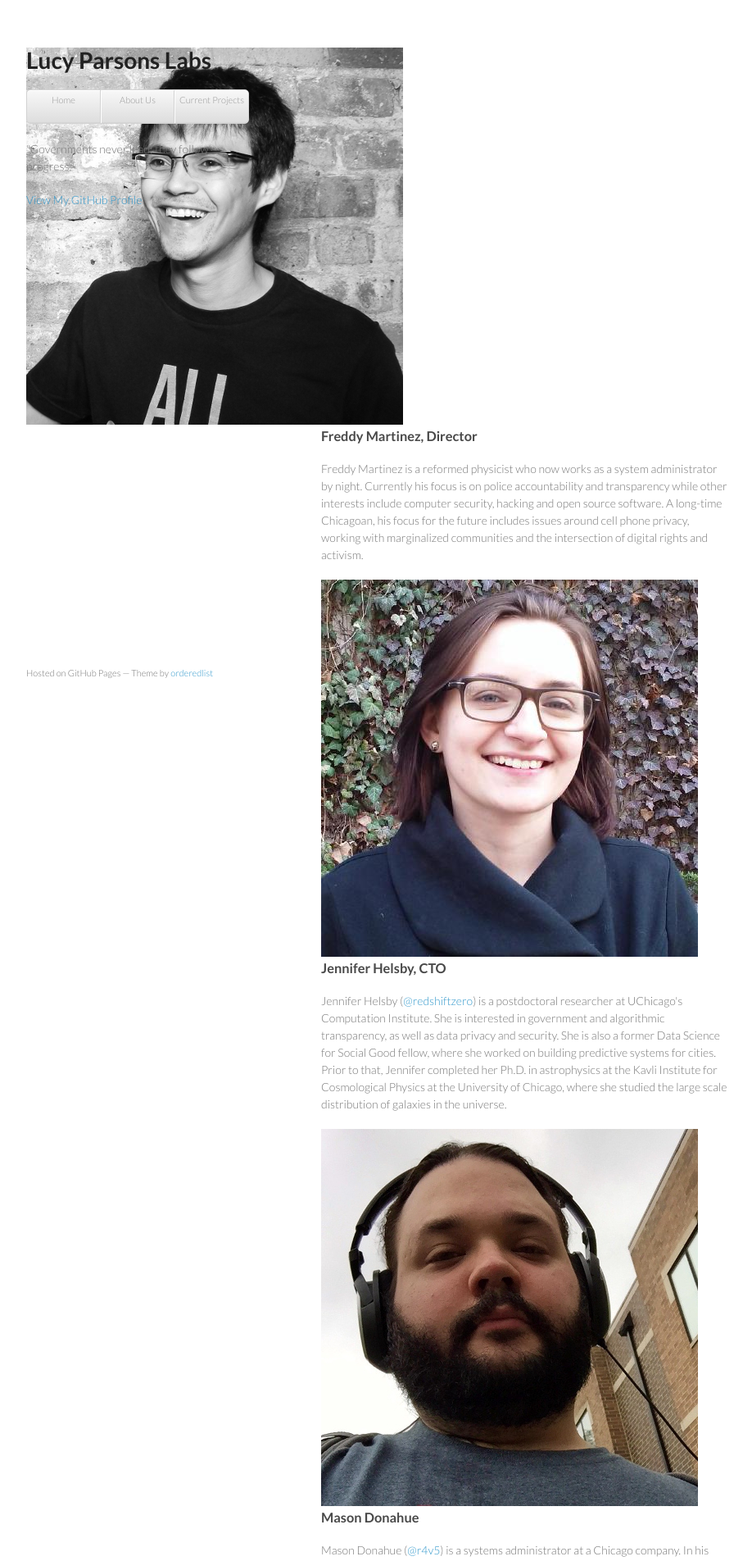
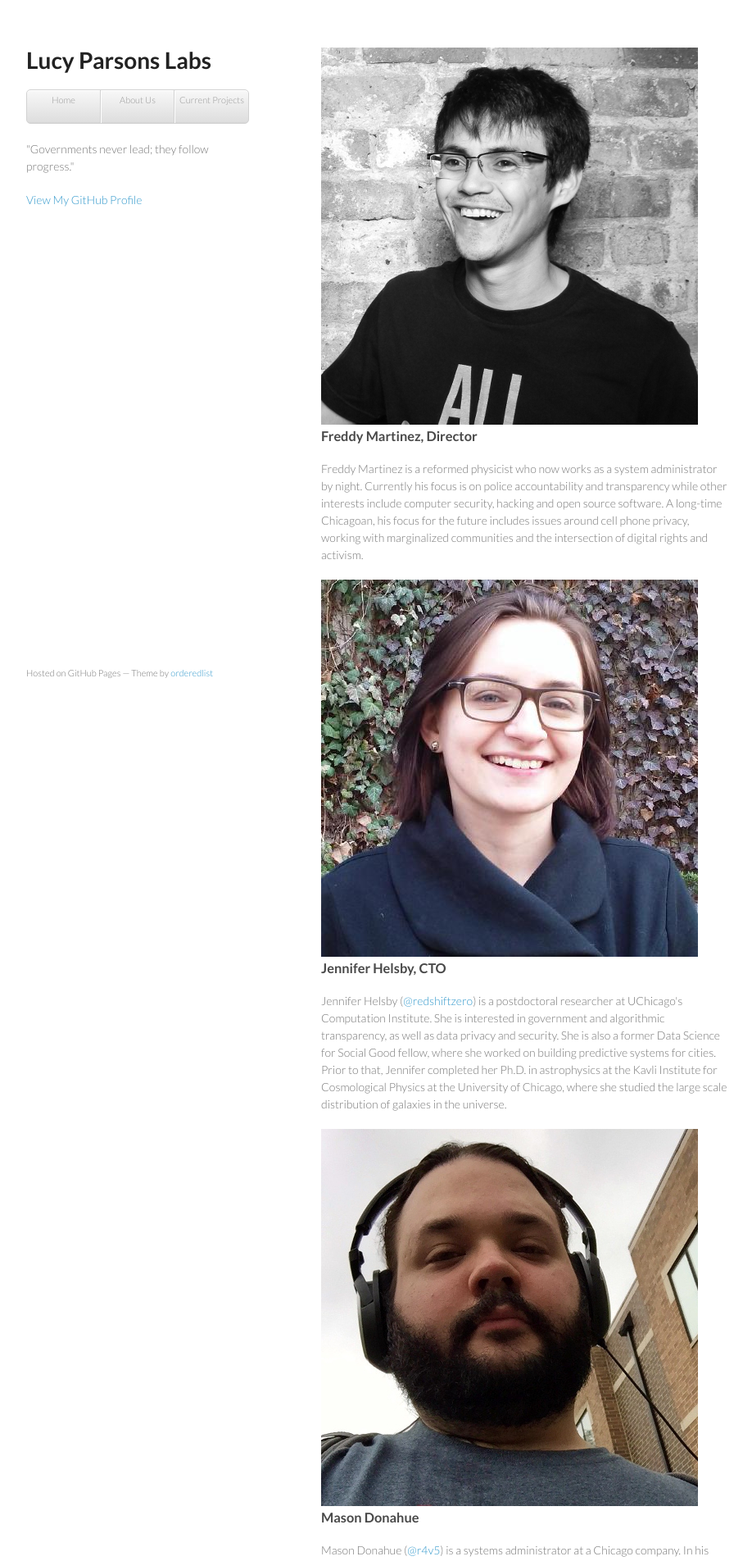
Before and after one commit to pmocek/lucyparsons.github.io, a Jekyll site: the page built from about/index.html, in a window 1280 px wide. Shown: the top 1904 px of the page at 82% size, without its empty margins (178-1096 px from the left). Built offline with Jekyll 4.4.1, drawn with Linux system fonts in a browser that asks for light colours.

Commit message:
fix position of my dumb face

```diff
--- a/about/index.html
+++ b/about/index.html
@@ -3,8 +3,8 @@ layout: default
 title: Board of Directors
 ---
 
+      <section>
 <img src="/images/Martinez.jpg" alt="Freddy" class="inline"/>
-      <section>
       <h3>Freddy Martinez, Director</h3>
       <p>Freddy Martinez is a reformed physicist who now works as a system administrator by night. Currently his focus is on police accountability and transparency while other interests include computer security, hacking and open source software. A long-time Chicagoan, his focus for the future includes issues around cell phone privacy, working with marginalized communities and the intersection of digital rights and activism.</p>
 
```
